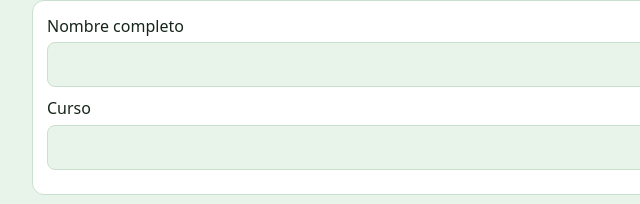
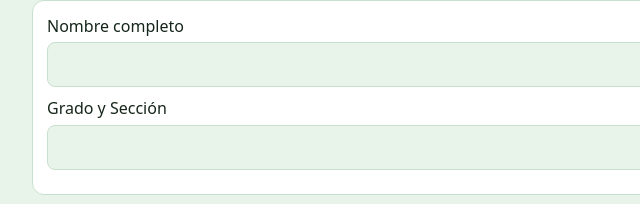
Before and after one commit to juanjoseprp-ai/CHASIDE-2026, a plain HTML site: page index.html in a window 1280 px wide. Shown: the part 301-505 px from the top of the page, 198-838 px from the left. Drawn offline with Linux system fonts and the light colour scheme.

Commit message:
Update input label for course to grade and section

```diff
--- a/index.html
+++ b/index.html
@@ -41,7 +41,7 @@ th,td{border-bottom:1px solid var(--bd);padding:6px 8px;text-align:center;white-
 <div class="card mu">Lee cada pregunta y responde Sí o No pensando en el tipo de profesión o la actitud que implica. Responde todas las preguntas.</div>
 <div id="stat" class="card hide"></div>
 <div class="card"><label>Nombre completo<input type="text" id="nom" autocomplete="name"></label>
-<label>Curso<input type="text" id="cur"></label></div>
+<label>Grado y Sección<input type="text" id="cur"></label></div>
 <div class="bar"><div class="pg"><div id="pb"></div></div><div class="mu" id="pt">0 / 98</div></div>
 <div class="card" id="qs"></div>
 <button id="env">Enviar respuestas</button> <span id="msg" class="mu"></span>
```
